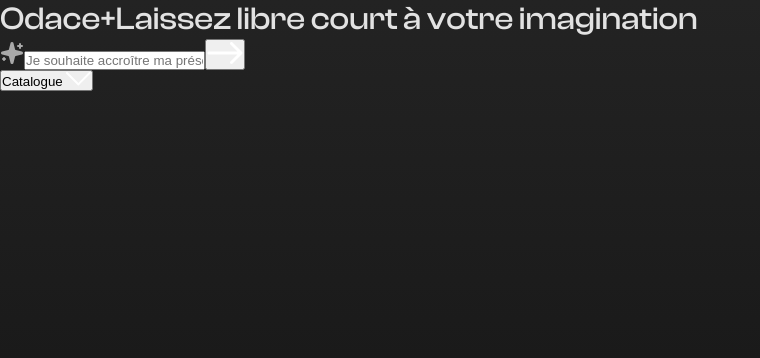
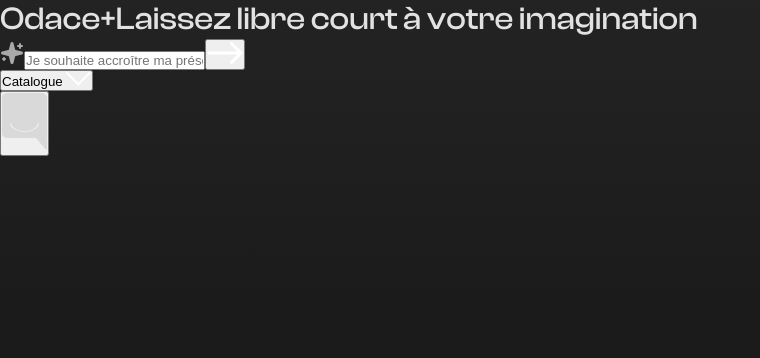
Before and after one commit to ArthurJenck/odace_LandingPage, a React (Vite) app: page / in a window 1280 px wide. Shown: the top 358 px of the page, without its empty margins (0-760 px from the left). Built offline with nearby package versions, Linux system fonts and the light colour scheme.

Commit message:
feat: added ChatBot button html

```diff
--- /dev/null
+++ b/src/components/ChatBotBtn/index.tsx
@@ -0,0 +1,12 @@
+import chatBotIcon from "../../assets/chatBotBtnIcon.svg"
+import "./ChatBotBtn.scss"
+
+const ChatBotBtn = () => {
+  return (
+    <button>
+      <img src={chatBotIcon} alt="Icone du chatbot" />
+    </button>
+  )
+}
+
+export default ChatBotBtn
--- a/src/main.tsx
+++ b/src/main.tsx
@@ -2,9 +2,11 @@ import { StrictMode } from "react"
 import { createRoot } from "react-dom/client"
 import "./styles/main.scss"
 import Header from "./pages/Header"
+import ChatBotBtn from "./components/ChatBotBtn"
 
 createRoot(document.getElementById("root")!).render(
   <StrictMode>
     <Header />
+    <ChatBotBtn />
   </StrictMode>
 )
```
Also changed, not shown: src/assets/chatBotBtnIcon.svg (added), src/components/ChatBotBtn/ChatBotBtn.scss (added).
